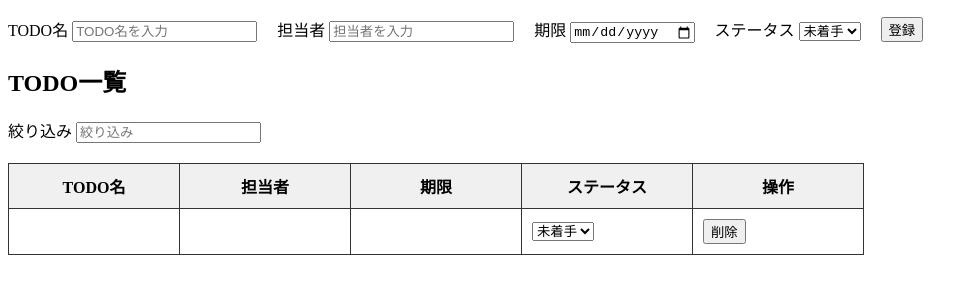
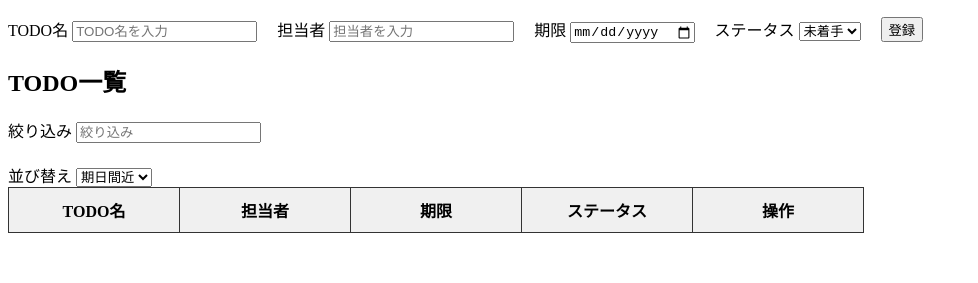
Before and after one commit to tslucky7/javascript-practice_daytra-webapp-frontend, a plain HTML site: page TODO-App/index.html in a window 1280 px wide. Both pictures are taken after a click on the button "登録". Shown: the part 127-410 px from the top of the page, without its empty margins (0-978 px from the left). Drawn offline with Linux system fonts and the light colour scheme.

Commit message:
未入力時の処理の追加

```diff
--- a/TODO-App/index.html
+++ b/TODO-App/index.html
@@ -45,6 +45,13 @@
           <input type="text" id="filter" placeholder="絞り込み">
         </label>
       </div>
+      <div class="sort">
+        <label for="sort">並び替え
+          <select id="sort">
+            <option value="nearing">期日間近</option>
+            <option value="distant">期日間遠</option>
+          </select>
+        </label>
       <table class="todo-list">
         <thead>
           <tr>
--- a/TODO-App/js/script.js
+++ b/TODO-App/js/script.js
@@ -8,6 +8,13 @@ const registerNewTodo = () => {
   const newPerson = document.getElementById("new-person");
   const newDeadline = document.getElementById("new-deadline");
   const newStatus = document.getElementById("new-status");
+
+  //未入力項目がある場合はアラートを表示
+  if (newTodoName.value === "" || newPerson.value === "" || newDeadline.value === "") {
+    alert("すべての項目を入力してください");
+    return;
+  }
+  console.log(newTodoName.value);
 
   //TODOリストに新しいTODOを追加
   todoList.push({
@@ -33,7 +40,7 @@ const removeTodoById = (id) => {
   todoList = todoList.filter((todo) => todo.id !== id);
 };
 
-const appendTodoListElem = () => {
+const appendTodoListElem = async () => {
   //TODOリストを全て削除
   removeTodoListElem();
 
```
